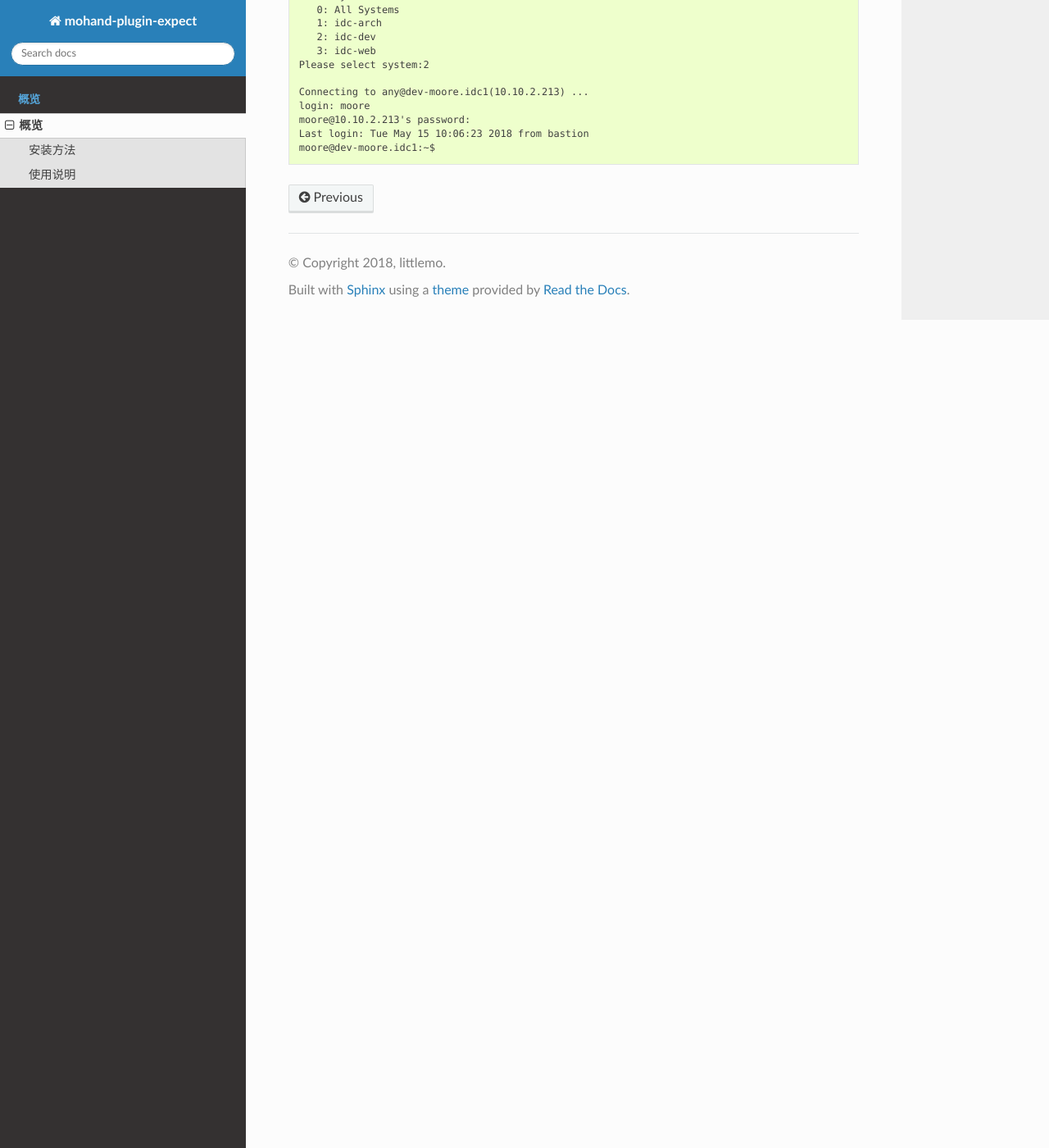
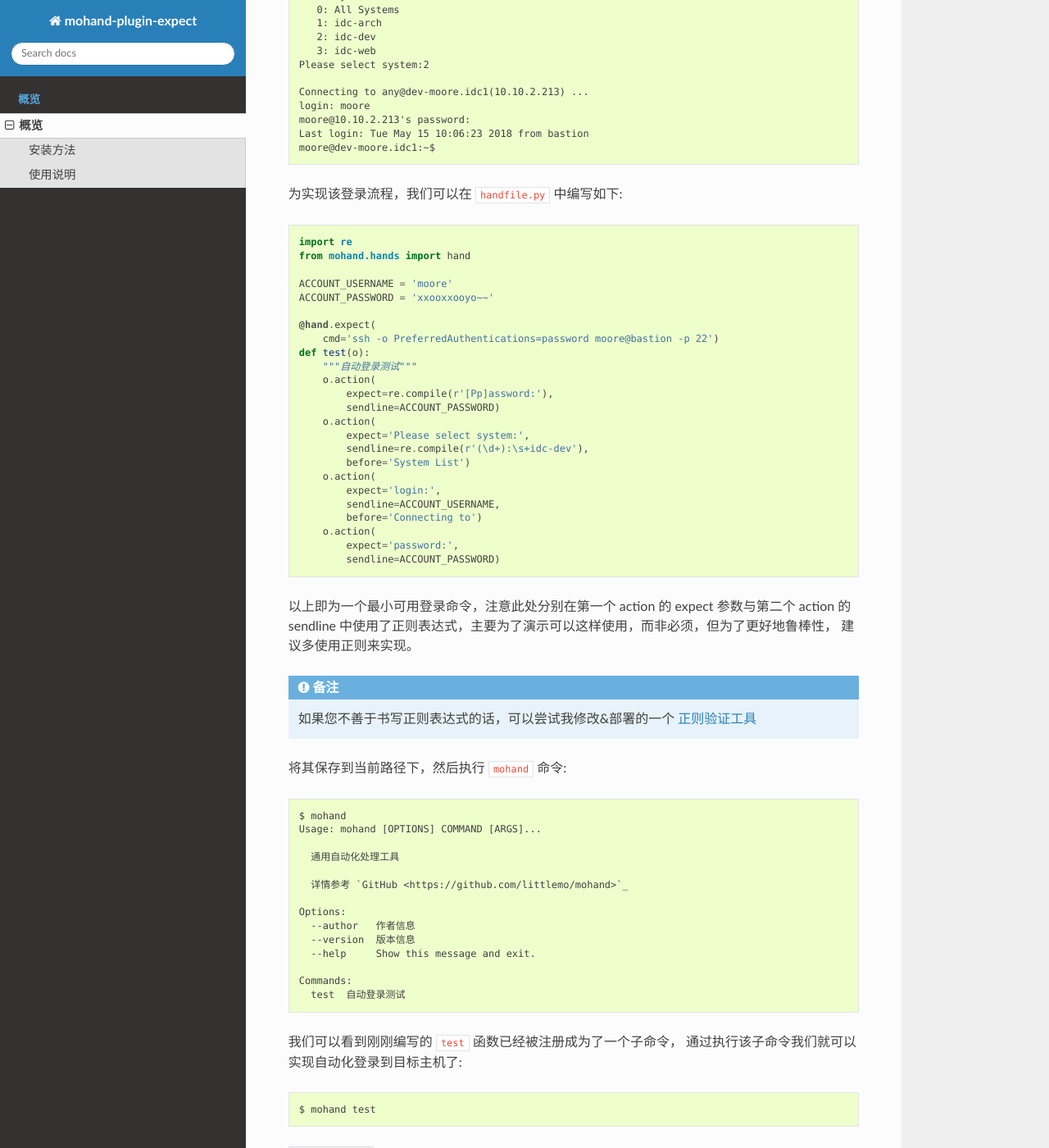
Before and after one commit to littlemo/mohand-plugin-expect, a Sphinx documentation site: the page built from docs/source/intro/overview.rst, in a window 1280 px wide and 1400 px high, scrolled down 1296 px. Shown: the whole window at 82% size. Built offline with Sphinx 7.4.7 and the Read the Docs theme 2.0.0, drawn with Linux system fonts in a browser that asks for light colours; formulas are drawn with MathJax 3; cross-references to code outside the pages are shown as plain code.

Commit message:
F: 编写最小可用自动登录样例，以及调用执行方法说明

```diff
--- a/docs/source/intro/overview.rst
+++ b/docs/source/intro/overview.rst
@@ -65,8 +65,66 @@
     Last login: Tue May 15 10:06:23 2018 from bastion
     moore@dev-moore.idc1:~$
 
+为实现该登录流程，我们可以在 ``handfile.py`` 中编写如下::
+
+    import re
+    from mohand.hands import hand
+
+    ACCOUNT_USERNAME = 'moore'
+    ACCOUNT_PASSWORD = 'xxooxxooyo~~'
+
+    @hand.expect(
+        cmd='ssh -o PreferredAuthentications=password moore@bastion -p 22')
+    def test(o):
+        """自动登录测试"""
+        o.action(
+            expect=re.compile(r'[Pp]assword:'),
+            sendline=ACCOUNT_PASSWORD)
+        o.action(
+            expect='Please select system:',
+            sendline=re.compile(r'(\d+):\s+idc-dev'),
+            before='System List')
+        o.action(
+            expect='login:',
+            sendline=ACCOUNT_USERNAME,
+            before='Connecting to')
+        o.action(
+            expect='password:',
+            sendline=ACCOUNT_PASSWORD)
+
+以上即为一个最小可用登录命令，注意此处分别在第一个 action 的 expect 参数与第二个 action
+的 sendline 中使用了正则表达式，主要为了演示可以这样使用，而非必须，但为了更好地鲁棒性，
+建议多使用正则来实现。
+
+.. note::
+
+    如果您不善于书写正则表达式的话，可以尝试我修改&部署的一个 `正则验证工具`_
+
+将其保存到当前路径下，然后执行 ``mohand`` 命令::
+
+    $ mohand
+    Usage: mohand [OPTIONS] COMMAND [ARGS]...
+
+      通用自动化处理工具
+
+      详情参考 `GitHub <https://github.com/littlemo/mohand>`_
+
+    Options:
+      --author   作者信息
+      --version  版本信息
+      --help     Show this message and exit.
+
+    Commands:
+      test  自动登录测试
+
+我们可以看到刚刚编写的 ``test`` 函数已经被注册成为了一个子命令，
+通过执行该子命令我们就可以实现自动化登录到目标主机了::
+
+    $ mohand test
+
 
 .. _MoHand: http://mohand.rtfd.io/
 .. _pexpect: http://pexpect.rtfd.io/
 .. _virtualenv: http://virtualenv.pypa.io/
 .. _virtualenvwrapper: https://virtualenvwrapper.readthedocs.io/
+.. _正则验证工具: https://tool.moorehy.com/regex/
```
